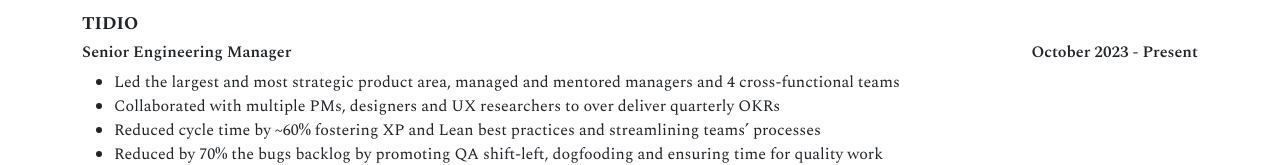
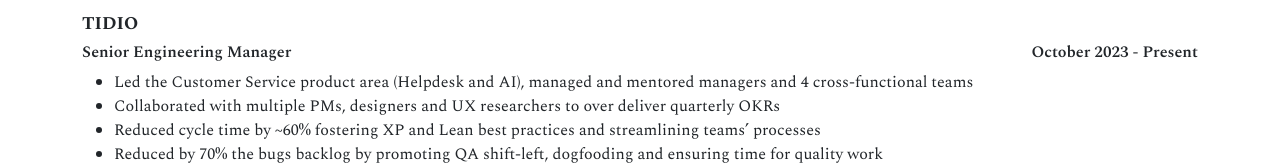
Before and after one commit to fabiomaffioletti/fabiomaffioletti.github.io, a React (Vite) app: page / in a window 1280 px wide. Shown: the part 525-690 px from the top of the page. Built offline with nearby package versions, Linux system fonts and the light colour scheme.

Commit message:
Update experience

```diff
--- a/src/App.jsx
+++ b/src/App.jsx
@@ -18,7 +18,7 @@
             {
               name: "Senior Engineering Manager",
               description: [
-                "Led the largest and most strategic product area, managed and mentored managers and 4 cross-functional teams",
+                "Led the Customer Service product area (Helpdesk and AI), managed and mentored managers and 4 cross-functional teams",
                 "Collaborated with multiple PMs, designers and UX researchers to over deliver quarterly OKRs",
                 "Reduced cycle time by ~60% fostering XP and Lean best practices and streamlining teams’ processes",
                 "Reduced by 70% the bugs backlog by promoting QA shift-left, dogfooding and ensuring time for quality work",
```
